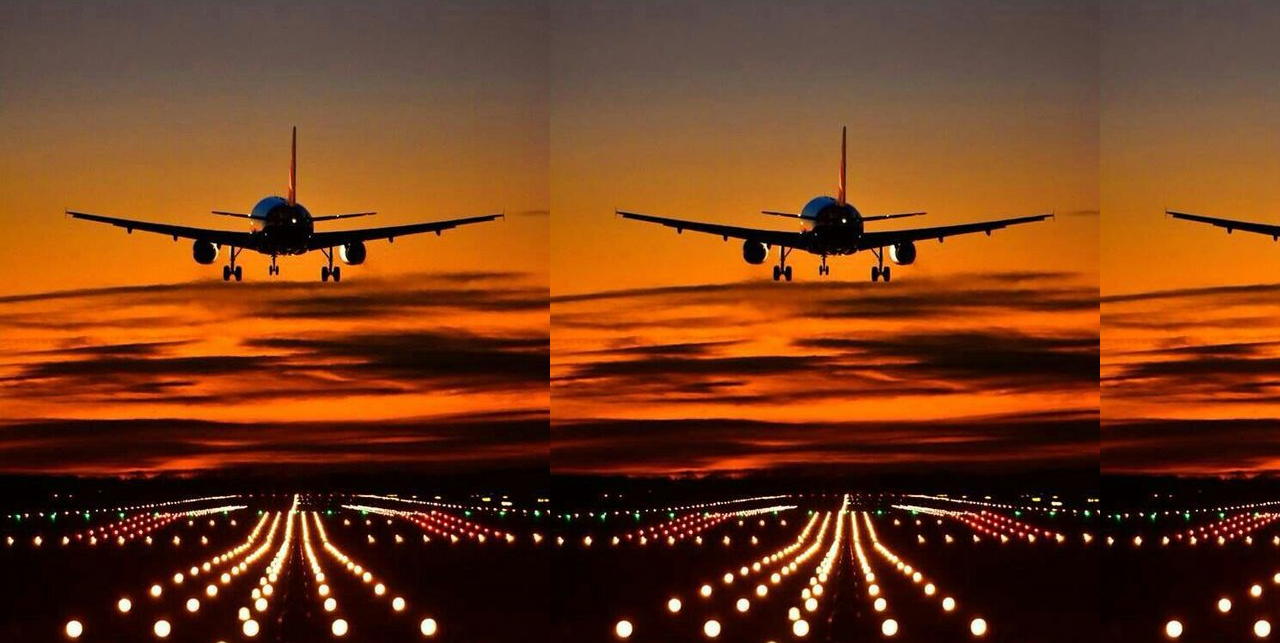
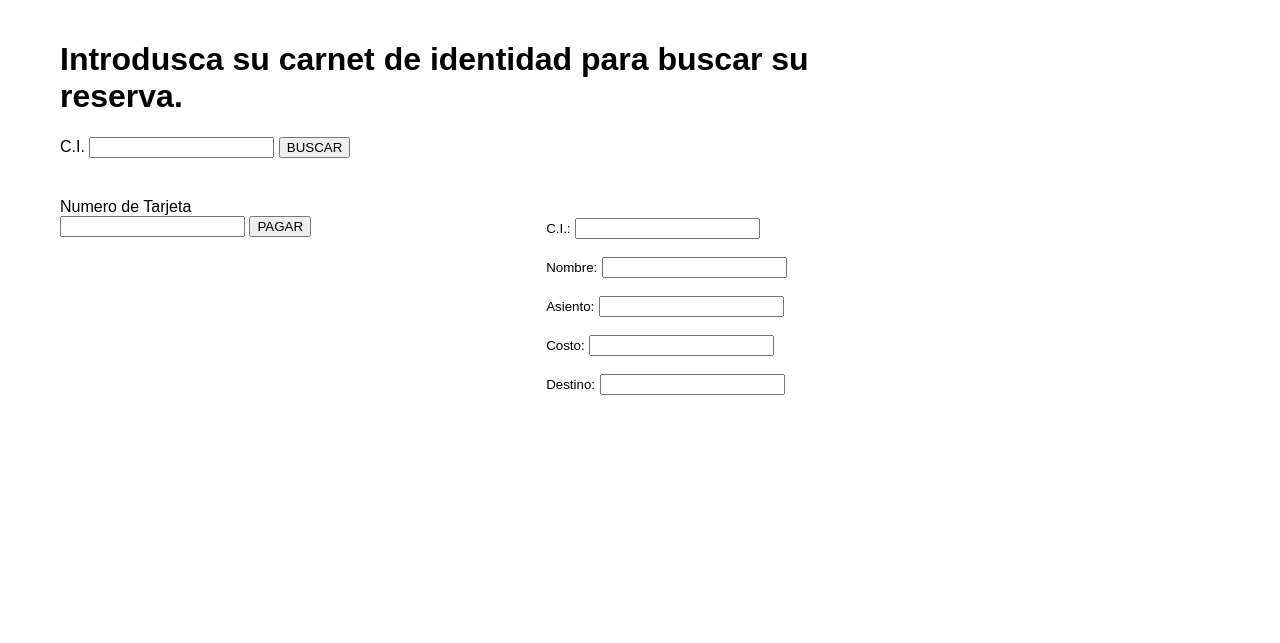
Before and after one commit to atalasluis/Aerolina, a Flask app: template templates/Pagos.html in a window 1280 px wide. Shown: the part 90-733 px from the top of the page. Run offline with Flask 2, Linux system fonts and the light colour scheme; the template is opened without the code that fills it, so the values that code supplies are empty.

Commit message:
html pagos y documntos de vuelos, reserva

```diff
--- a/app.py
+++ b/app.py
@@ -32,11 +32,13 @@ def action ():
     fechaSalida=request.values.get("fechaSalida")
     destino=request.values.get("destino")
     capacidad=request.values.get("capacidad")
+    disponibilidad=request.values.get("disponibilidad")
+    costo=request.values.get("costo")
     aeropuertoOrigen=request.values.get("aeropuertoOrigen")
     aeropuertoDestino=request.values.get("aeropuertoDestino")
     #print(name,' ', desc)
     print(idVuelo)
-    _vuelos.insert_one({"idVuelo":idVuelo, "fechaSalida":fechaSalida, "destino":destino, "capacidad":capacidad, "aeropuertoOrigen":aeropuertoOrigen,"aeropuertoDestino":aeropuertoDestino})
+    _vuelos.insert_one({"idVuelo":idVuelo, "fechaSalida":fechaSalida, "destino":destino, "capacidad":capacidad, "disponibilidad":disponibilidad, "costo":costo, "aeropuertoOrigen":aeropuertoOrigen,"aeropuertoDestino":aeropuertoDestino})
     return redirect("/vuelos")
 
 #Method update
@@ -46,9 +48,11 @@ def action3 (vuelo_id):
     fechaSalida=request.values.get("fechaSalida")
     destino=request.values.get("destino")
     capacidad=request.values.get("capacidad")
+    disponibilidad=request.values.get("disponibilidad")
+    costo=request.values.get("costo")
     aeropuertoOrigen=request.values.get("aeropuertoOrigen")
     aeropuertoDestino=request.values.get("aeropuertoDestino")
-    _vuelos.update_one({"idVuelo":vuelo_id}, {'$set':{ "fechaSalida":fechaSalida, "destino":destino, "capacidad":capacidad, "aeropuertoOrigen":aeropuertoOrigen,"aeropuertoDestino":aeropuertoDestino }})
+    _vuelos.update_one({"idVuelo":vuelo_id}, {'$set':{ "fechaSalida":fechaSalida, "destino":destino, "capacidad":capacidad, "disponibilidad":disponibilidad, "costo":costo, "aeropuertoOrigen":aeropuertoOrigen,"aeropuertoDestino":aeropuertoDestino }})
     return redirect("/vuelos")
 
 #Method delete
@@ -66,20 +70,24 @@ def reserva():
 #create reserva
 @app.route("/action/crear_reserva", methods=['POST'])
 def create_reserva ():
-    idReserva=request.values.get("idReserva")
+    ciPasajero=request.values.get("CI_pasajero")
     nombre_pasajero=request.values.get("Nombre_Pasajero")
     idVuelo=request.values.get("ID_Vuelo")
-    costo=request.values.get("Costo")
     asiento=request.values.get("Asiento")
-    print(idReserva)
-    _reserva.insert_one({"idReserva":idReserva, "nombre_pasajero":nombre_pasajero, "idVuelo":idVuelo, "costo":costo, "asiento":asiento})
+    print(ciPasajero)
+    _reserva.insert_one({"ciPasajero":ciPasajero, "nombre_pasajero":nombre_pasajero, "idVuelo":idVuelo, "asiento":asiento})
     return redirect("/reserva")
 
 #----------------------- PAGOS ----------------------
 @app.route('/pagos')
-
 def pagos():
     return render_template('Pagos.html')
+#buscar reserva
+#@app.route("/edit/<string:CI_pasajero>", methods=['POST'])
+#def action3 (vuelo_id):
+#    vuelosRecieved=_vuelos.find()
+#    reservaRecieved=_reserva.find()
+#    return render_template('Pagos.html',vuelos=vuelosRecieved,reserva=reservaRecieved)
 
 #----------------------------------------------------
 if __name__ == '__main__':
--- a/templates/Pagos.html
+++ b/templates/Pagos.html
@@ -23,8 +23,41 @@
         </nav>
         <!-- ********************************************************************** -->
     </header>
-    <body background="../static/imgs/fondo.jpg"></body>
-    <body>
-    </body>
+    <div>
+        <div>
+            <h1>Introdusca su carnet de identidad para buscar su reserva.</h1>
+            <form action="">
+                <label>C.I.</label>
+                <input type="text" class="form-control mb-3" name="CI_pasajero">
+                <button class="btn btn-primary" type="submit">BUSCAR</button>
+            </form>
+        </div>
+        <br>
+        <div>
+            <form action="">
+                <label>Numero de Tarjeta</label>
+                <br>
+                <input type="text" class="form-control mb-3" name="CI_pasajero">
+                <button class="btn btn-primary" type="submit">PAGAR</button>
+            </form>
+        </div>
+        <div class="box">
+            <small>C.I.:</small>
+            <input type="text" class="form-control" value="{{reserva.CI_pasajero}}" name="CI_pasajero">
+            <br></br>
+            <small>Nombre:</small>
+            <input type="text" class="form-control" value="{{reserva.nombrePasagero}}" name="nombrePasagero">
+            <br></br>
+            <small>Asiento:</small>
+            <input type="text" class="form-control" value="{{reserva.asiento}}" name="asiento">
+            <br></br>
+            <small>Costo:</small>
+            <input type="text" class="form-control" value="{{vuelo.costo}}" name="costo">
+            <br></br>
+            <small>Destino:</small>
+            <input type="text" class="form-control" value="{{vuelo.destino}}" name="destino">
+            <br></br>
+        </div>
+    </div>
 </body>
 </html>
--- a/templates/vuelos.html
+++ b/templates/vuelos.html
@@ -55,6 +55,12 @@
                                 <small>Capacidad de Vuelo: </small>
                                 <input type="text" class="form-control" value="{{vuelo.capacidad}}" name="capacidad">
                                 <br></br>
+                                <small>Disponibilidad: </small>
+                                <input type="text" class="form-control" value="{{vuelo.disponibilidad}}" name="disponibilidad">
+                                <br></br>
+                                <small>Costo: </small>
+                                <input type="text" class="form-control" value="{{vuelo.costo}}" name="costo">
+                                <br></br>
                                 <small>Aeropuerto de Origen: </small>
                                 <input type="text" class="form-control" value="{{vuelo.aeropuertoOrigen}}" name="aeropuertoOrigen">
                                 <br></br>
--- a/templates/vuelos_crear.html
+++ b/templates/vuelos_crear.html
@@ -47,6 +47,12 @@
                     <small>Capacidad</small>
                     <input type="text" class="form-control mb-3" name="capacidad">
                     <br></br>
+                    <small>Disponibilidad</small>
+                    <input type="text" class="form-control mb-3" name="disponibilidad">
+                    <br></br>
+                    <small>Costo</small>
+                    <input type="text" class="form-control mb-3" name="costo">
+                    <br></br>
                     <small>Aeropuerto de Origen</small>
                     <input type="text" class="form-control mb-3" name="aeropuertoOrigen">
                     <br></br>
```
Also changed, not shown: templates/miReserva.html (+2 -5 lines).
